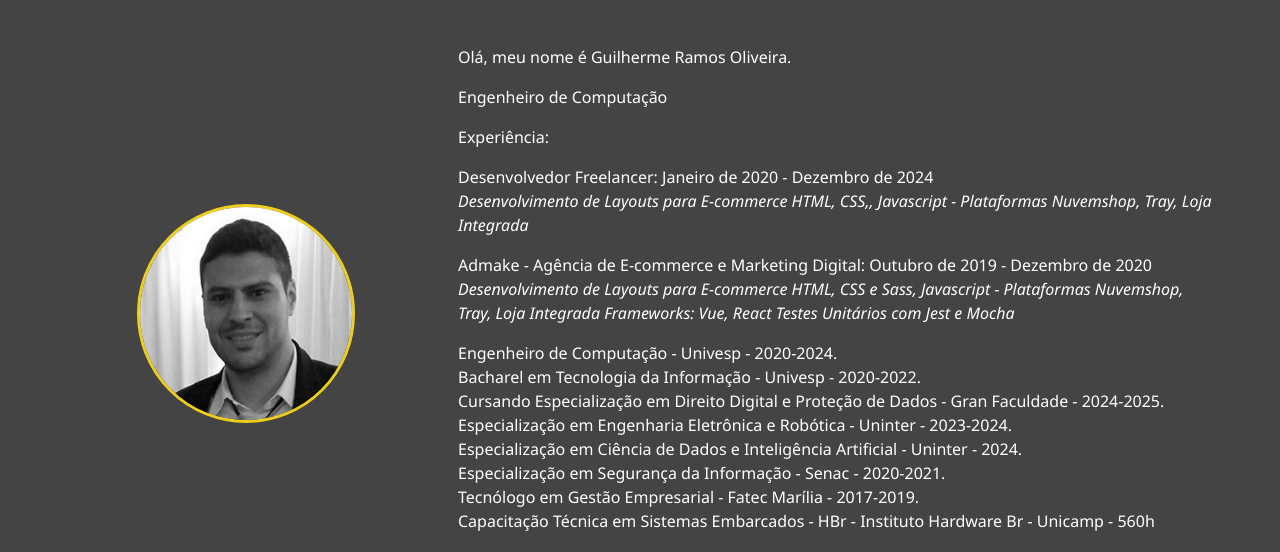
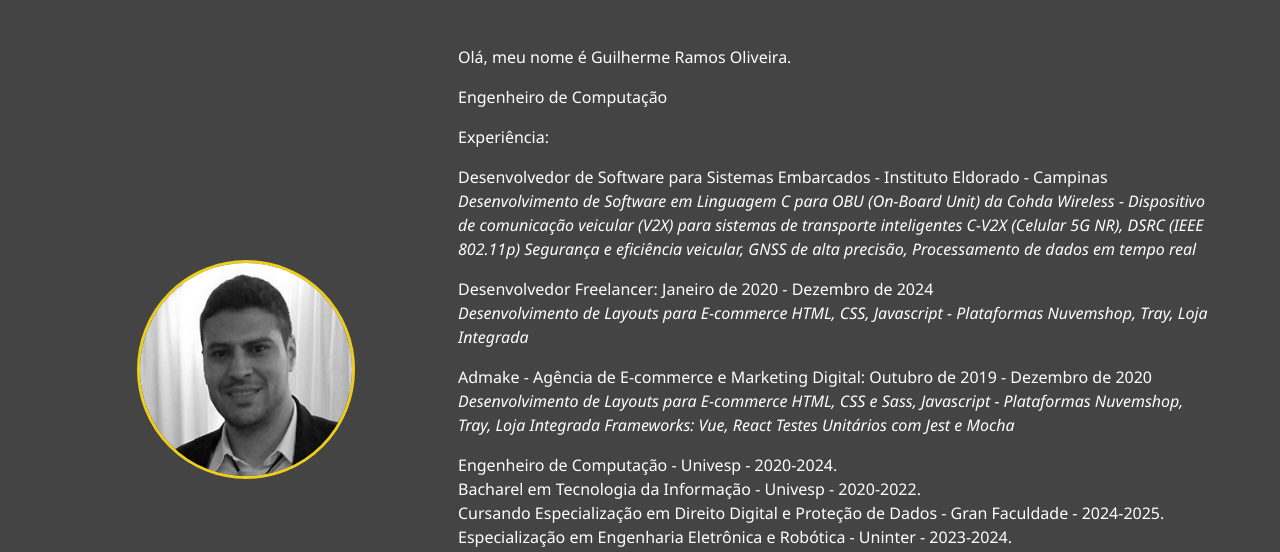
Before and after one commit to guilherme-ro/guilherme-ro.github.io, a website: page about.html in a window 1280 px wide. Shown: the part 229-781 px from the top of the page. Drawn offline with Linux system fonts and the light colour scheme.

Commit message:
Update experience section in about.html
Added detailed job description for software development role.

```diff
--- a/about.html
+++ b/about.html
@@ -70,9 +70,14 @@
           <p>
             Experiência:
           </p>
+          <p>Desenvolvedor de Software para Sistemas Embarcados - Instituto Eldorado - Campinas<br />
+            <em>Desenvolvimento de Software em Linguagem C para OBU (On-Board Unit) da Cohda Wireless - Dispositivo de comunicação veicular (V2X) para sistemas de transporte inteligentes</em>
+            <em>C-V2X (Celular 5G NR), DSRC (IEEE 802.11p)</em>
+            <em>Segurança e eficiência veicular, GNSS de alta precisão, Processamento de dados em tempo real</em>
+          </p>
           <p>Desenvolvedor Freelancer: Janeiro de 2020 - Dezembro de 2024<br />
             <em>Desenvolvimento de Layouts para E-commerce</em>
-            <em>HTML, CSS,, Javascript - Plataformas Nuvemshop, Tray, Loja Integrada</em>
+            <em>HTML, CSS, Javascript - Plataformas Nuvemshop, Tray, Loja Integrada</em>
           </p>
           <p>Admake - Agência de E-commerce e Marketing Digital: Outubro de 2019 - Dezembro de 2020<br />
             <em>Desenvolvimento de Layouts para E-commerce</em>
```
